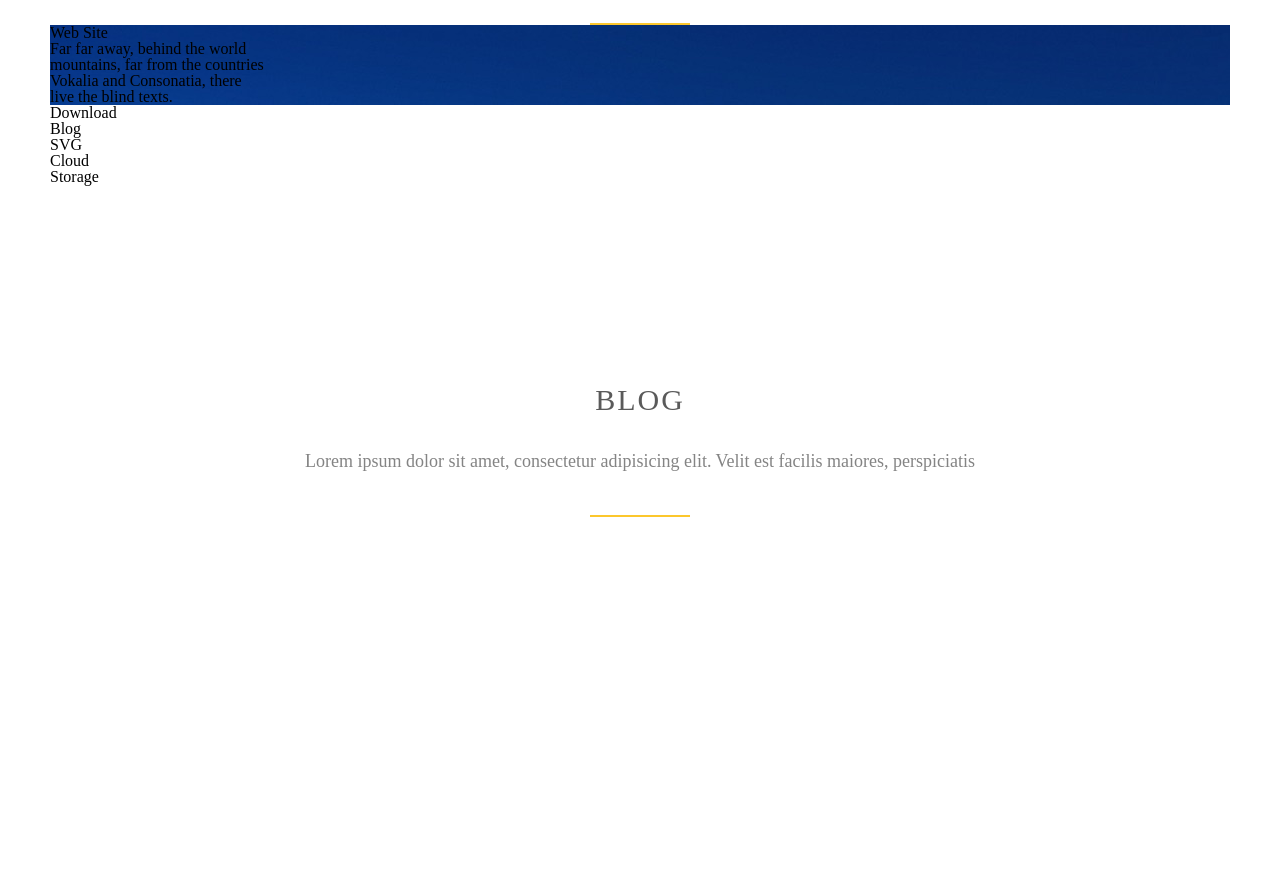
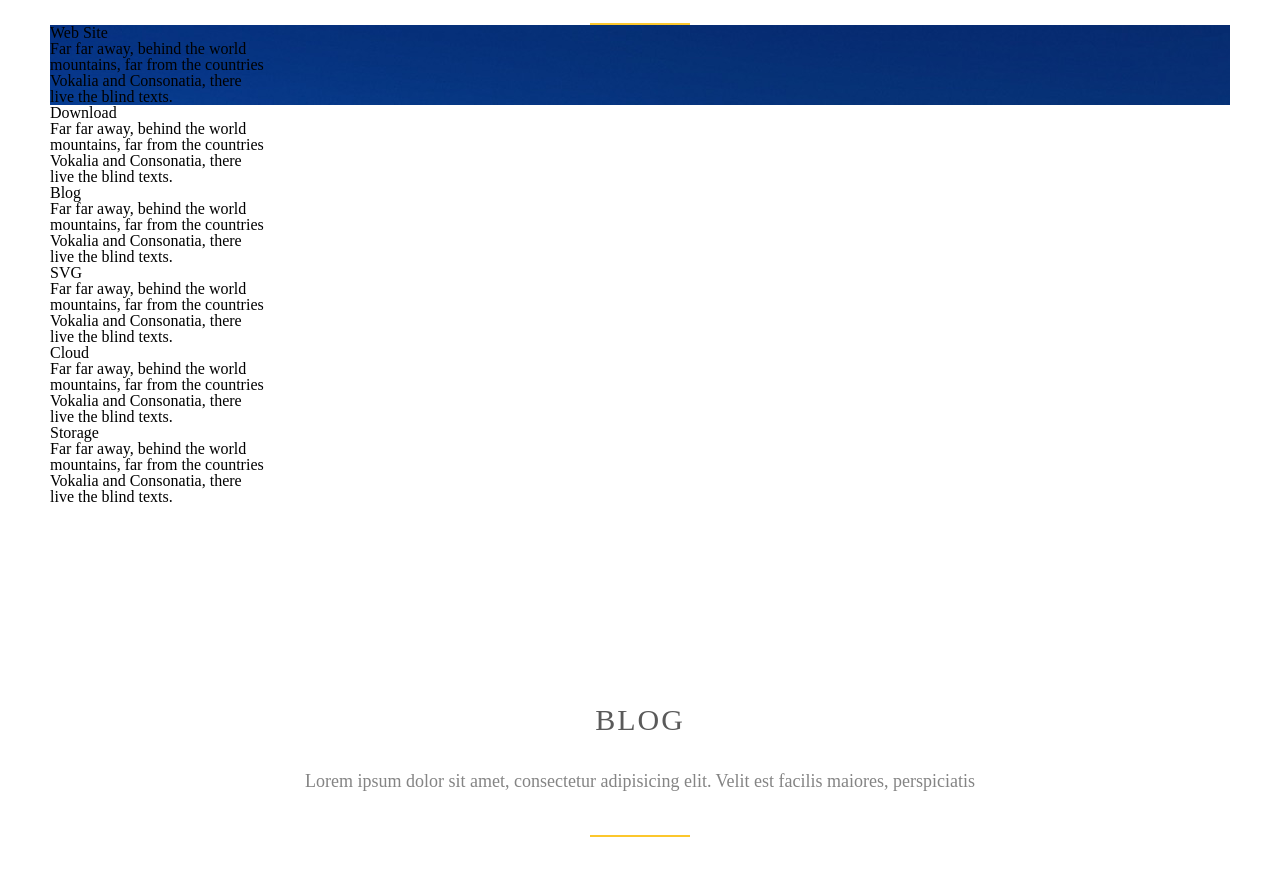
Before and after one commit to nagino-y/responsive-site, a plain HTML site: page index.html in a window 1280 px wide. Shown: the part 3340-4215 px from the top of the page. Before the commit the page ends 3957 px from the top, so only its background shows below. Drawn offline with Linux system fonts and the light colour scheme.

Commit message:
rssite [continue]

```diff
--- a/index.html
+++ b/index.html
@@ -66,27 +66,52 @@
         <li class="work_content2">
           <div class="work_content_icon"></div>
           <p class="work_content_title">Download</p>
-          <p class="work_content_text"></p>
+          <p class="work_content_text">
+            Far far away, behind the world<br>
+            mountains, far from the countries<br>
+            Vokalia and Consonatia, there<br>
+            live the blind texts.
+          </p>
         </li>
         <li class="work_content3">
           <div class="work_content_icon"></div>
           <p class="work_content_title">Blog</p>
-          <p class="work_content_text"></p>
+          <p class="work_content_text">
+            Far far away, behind the world<br>
+            mountains, far from the countries<br>
+            Vokalia and Consonatia, there<br>
+            live the blind texts.
+          </p>
         </li>
         <li class="work_content4">
           <div class="work_content_icon"></div>
           <p class="work_content_title">SVG</p>
-          <p class="work_content_text"></p>
+          <p class="work_content_text">
+            Far far away, behind the world<br>
+            mountains, far from the countries<br>
+            Vokalia and Consonatia, there<br>
+            live the blind texts.
+          </p>
         </li>
         <li class="work_content5">
           <div class="work_content_icon"></div>
           <p class="work_content_title">Cloud</p>
-          <p class="work_content_text"></p>
+          <p class="work_content_text">
+            Far far away, behind the world<br>
+            mountains, far from the countries<br>
+            Vokalia and Consonatia, there<br>
+            live the blind texts.
+          </p>
         </li>
         <li class="work_content6">
           <div class="work_content_icon"></div>
           <p class="work_content_title">Storage</p>
-          <p class="work_content_text"></p>
+          <p class="work_content_text">
+            Far far away, behind the world<br>
+            mountains, far from the countries<br>
+            Vokalia and Consonatia, there<br>
+            live the blind texts.
+          </p>
         </li>
       </ul>
     </section>
```
